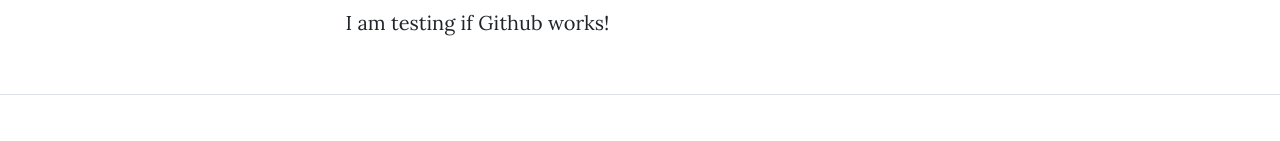
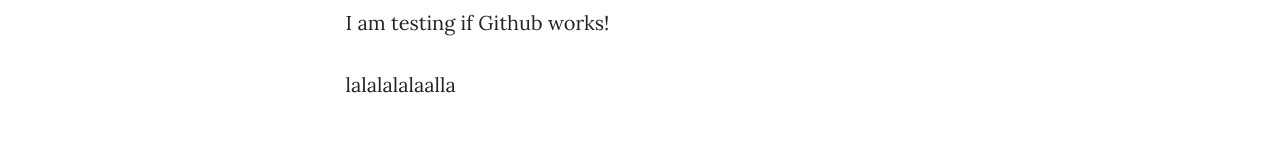
Before and after one commit to Ayden002/Ayden002.github.io, a plain HTML site: page blog.html in a window 1280 px wide. Shown: the part 652-793 px from the top of the page. Drawn offline with nearby package versions, Linux system fonts and the light colour scheme.

Commit message:
Update blog.html

```diff
--- a/blog.html
+++ b/blog.html
@@ -65,6 +65,8 @@
                  <h1>Motivation</h1>
                  <p>I am testing if Github works!</p>
 
+                 <p>lalalalalaalla</p>
+
 
 
                 </div>
```
